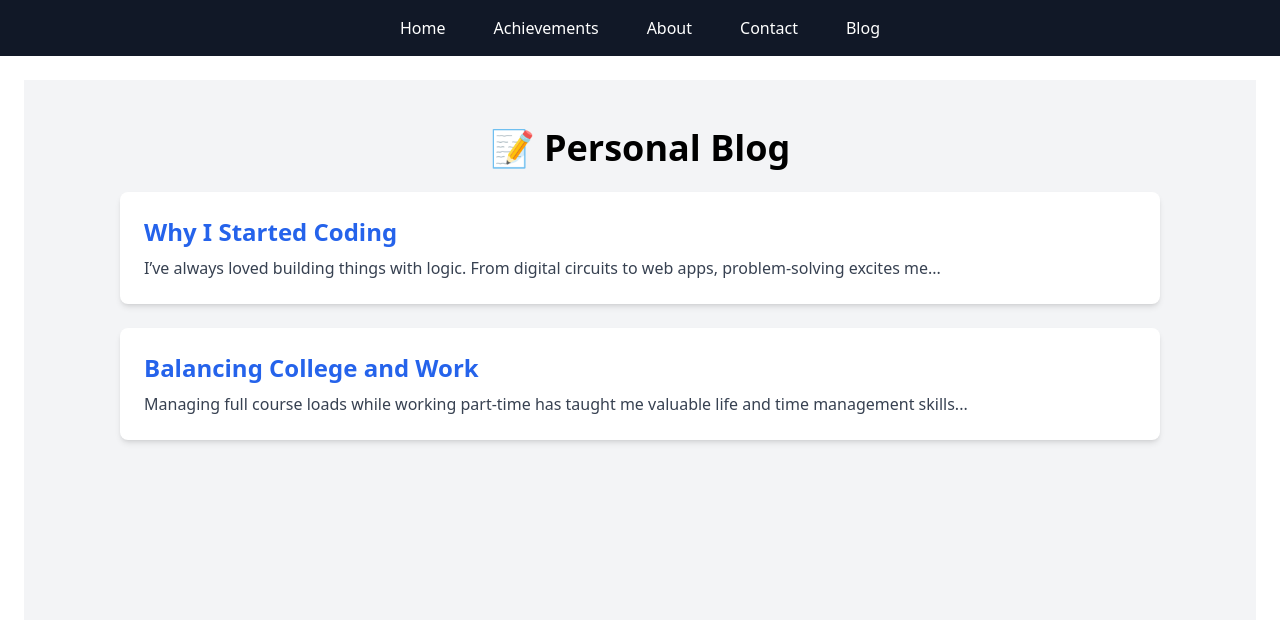
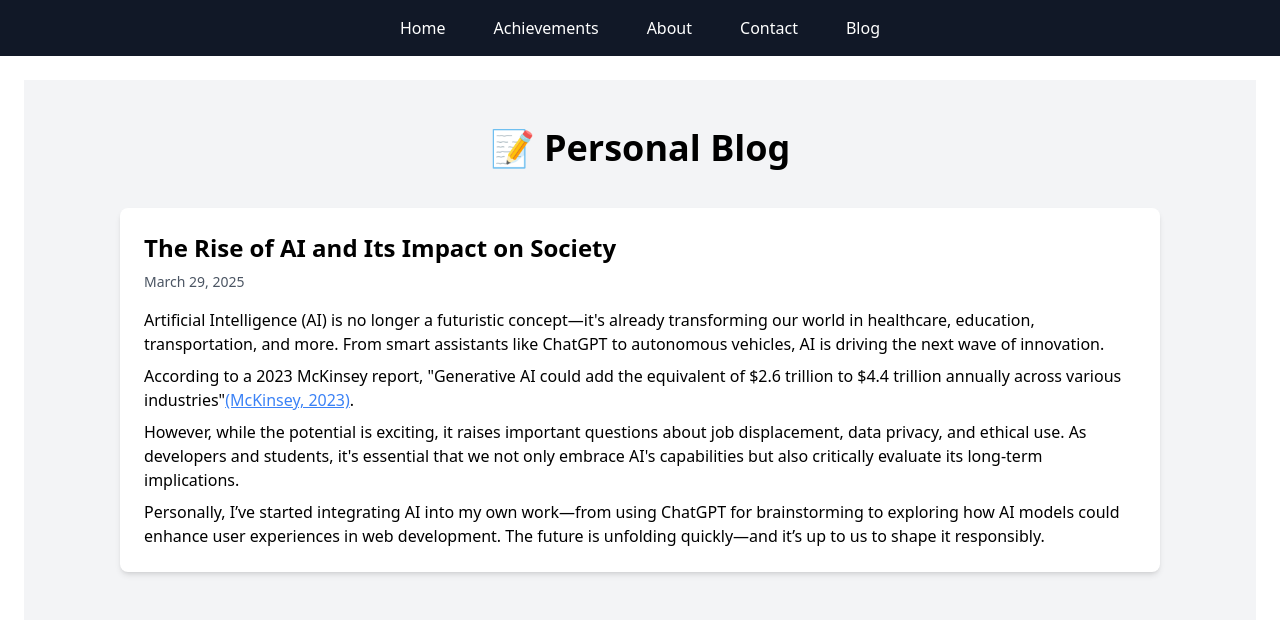
Before and after one commit to Unlinedfaun7162/personalsite, a React (Create React App) app: page /personalsite/blog in a window 1280 px wide. Shown: the top 620 px of the page. Built offline with nearby package versions, Linux system fonts and the light colour scheme; the HTML template or start-up script is replaced by a standard one.

Commit message:
Added a blog post

```diff
--- a/src/pages/Blog.js
+++ b/src/pages/Blog.js
@@ -1,27 +1,34 @@
-// src/pages/Blog.js
 import React from "react";
 
 const Blog = () => {
   return (
     <div className="min-h-screen bg-gray-100 py-12 px-4 md:px-24">
-      <h1 className="text-4xl font-bold mb-6 text-center">📝 Personal Blog</h1>
+      <h1 className="text-4xl font-bold mb-10 text-center">📝 Personal Blog</h1>
 
-      <div className="space-y-6">
-        <div className="bg-white rounded-lg shadow-md p-6">
-          <h2 className="text-2xl font-semibold text-blue-600 mb-2">Why I Started Coding</h2>
-          <p className="text-gray-700">
-            I’ve always loved building things with logic. From digital circuits to web apps, problem-solving excites me...
-          </p>
-        </div>
-
-        <div className="bg-white rounded-lg shadow-md p-6">
-          <h2 className="text-2xl font-semibold text-blue-600 mb-2">Balancing College and Work</h2>
-          <p className="text-gray-700">
-            Managing full course loads while working part-time has taught me valuable life and time management skills...
-          </p>
-        </div>
-
-        {/* Add more posts here later */}
+      {/* Post: The Rise of AI and Its Impact */}
+      <div className="bg-white p-6 rounded-lg shadow-md">
+        <h2 className="text-2xl font-bold mb-2">The Rise of AI and Its Impact on Society</h2>
+        <p className="text-gray-600 text-sm mb-4">March 29, 2025</p>
+        <p className="mb-2">
+          Artificial Intelligence (AI) is no longer a futuristic concept—it's already transforming our world in healthcare, education, transportation, and more. From smart assistants like ChatGPT to autonomous vehicles, AI is driving the next wave of innovation.
+        </p>
+        <p className="mb-2">
+          According to a 2023 McKinsey report, "Generative AI could add the equivalent of $2.6 trillion to $4.4 trillion annually across various industries"
+          <a
+            href="https://www.mckinsey.com/capabilities/quantumblack/our-insights/the-economic-potential-of-generative-ai-the-next-productivity-frontier"
+            target="_blank"
+            rel="noopener noreferrer"
+            className="text-blue-500 underline"
+          >
+            (McKinsey, 2023)
+          </a>.
+        </p>
+        <p className="mb-2">
+          However, while the potential is exciting, it raises important questions about job displacement, data privacy, and ethical use. As developers and students, it's essential that we not only embrace AI's capabilities but also critically evaluate its long-term implications.
+        </p>
+        <p>
+          Personally, I’ve started integrating AI into my own work—from using ChatGPT for brainstorming to exploring how AI models could enhance user experiences in web development. The future is unfolding quickly—and it’s up to us to shape it responsibly.
+        </p>
       </div>
     </div>
   );
```
